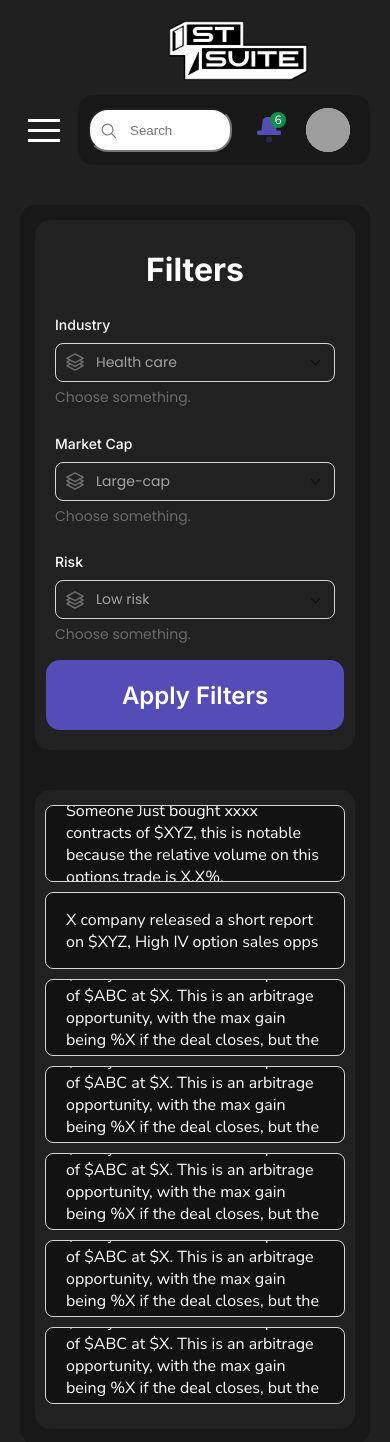
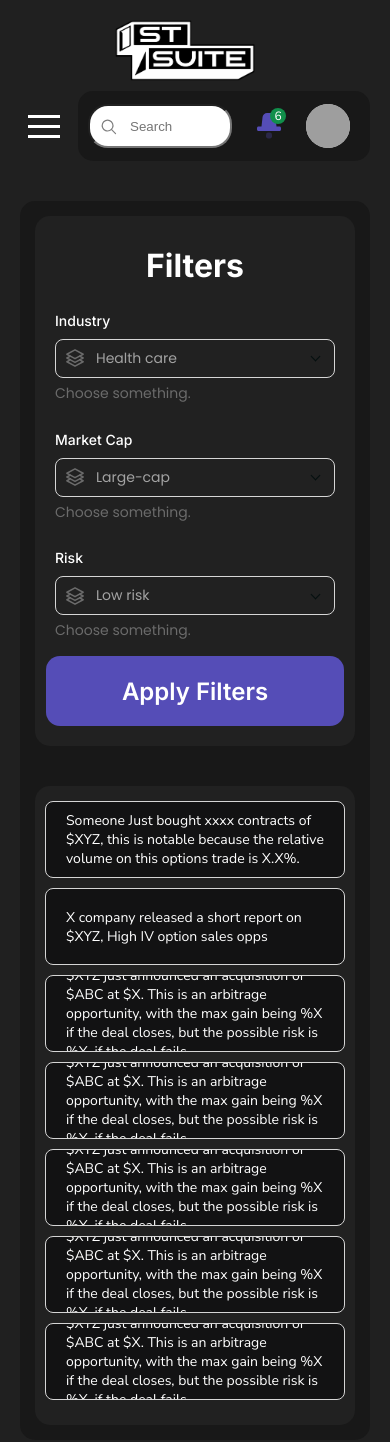
Before and after one commit to Nar6x/geek-frontend-task, a React (Create React App) app: page / in a window 390 px wide. Shown: the top 1442 px of the page. Built offline with nearby package versions, Linux system fonts and the light colour scheme; grey boxes are pictures that could not be loaded.

Commit message:
further improvement to responsiveness

```diff
--- a/src/index.css
+++ b/src/index.css
@@ -201,6 +201,8 @@ h2 {
 
 @media (max-width: 768px) {
   .logo {
+    display: flex;
+    justify-content: center;
     margin-bottom: 10px;
   }
 
@@ -641,12 +643,12 @@ h2 {
   }
 
   .wrapper .announcement-container {
-    font-size: 16px;
+    font-size: 14px;
     padding: 0 20px;
   }
 
   .wrapper.active .announcement-container {
-    font-size: 16px;
+    font-size: 14px;
   }
 
   .wrapper .stats-content {
```
